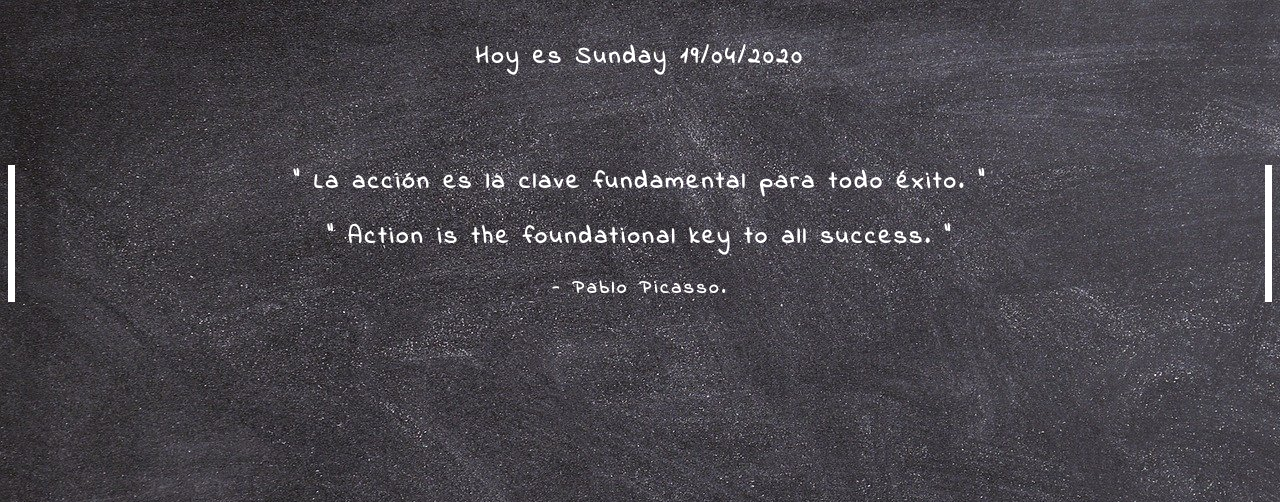
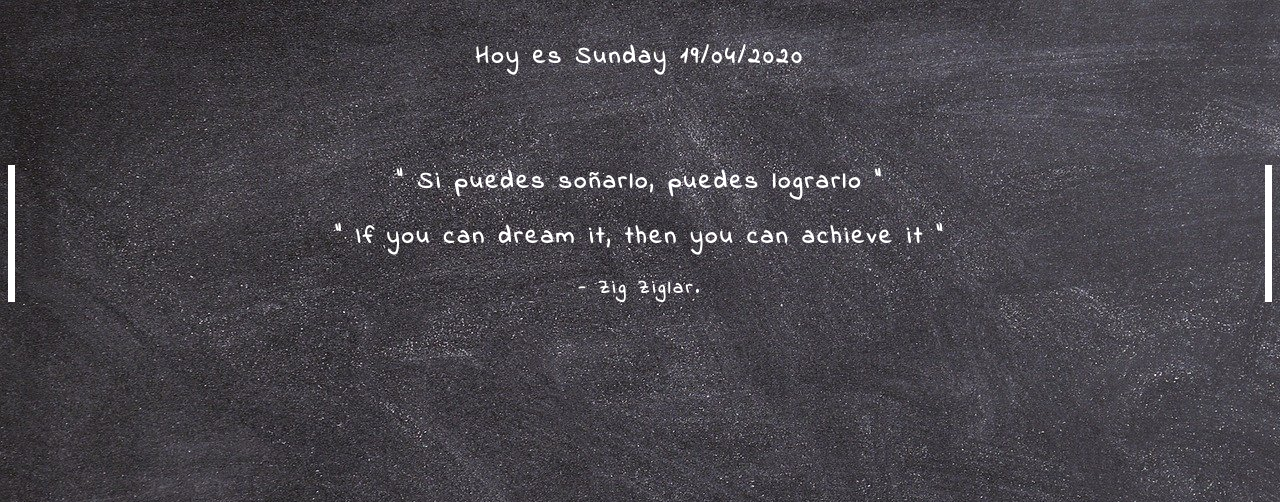
Before and after one commit to Vidito/quotes, a PHP site: page / in a window 1280 px wide. Shown: the top 502 px of the page. Run offline with PHP 8.4, Linux system fonts and the light colour scheme.

Commit message:
Update index.php

```diff
--- a/index.php
+++ b/index.php
@@ -5,7 +5,32 @@ $quotes = [
     ['text' => 'Nunca renuncies a un sueño por el tiempo que se requiere para lograrlo. El tiempo pasará de todas formas.',  'author'=> 'Earl Nightingale.',
     'english'=>'Never give up on a dream just because of the time it will take to accomplish it. The time will pass anyway.' ],
     ['text'=>'No puedo cambiar la dirección del viento, pero sí ajustar mis velas para llegar a mi destino.',  'author'=>'James Dean.',
-    'english'=>'I can’t change the direction of the wind, but I can adjust my sails to always reach my destination.']
+    'english'=>'I can’t change the direction of the wind, but I can adjust my sails to always reach my destination.'],
+    ['text'=>'La mayoría de las personas gastan más tiempo y energías en hablar de los problemas que en afrontarlos.', 'author'=>'Henry Ford. ', 'english'=>'Most people spend more time and energy going around problems than in trying to solve them '],
+    ['text'=>'Todos nuestros sueños se pueden hacer realidad si tenemos el coraje de perseguirlos. ', 'author'=>'Walt Disney ', 'english'=>'All our dreams can come true if we have the courage to pursue them '],
+    ['text'=>'Dentro de veinte años estarás más decepcionado por las cosas que no hiciste, que por las que hiciste. Así que suelta las amarras. Navega lejos del puerto seguro. Atrapa los vientos alisios en tus velas. Explora. Sueña. Descubre. ', 'author'=>'Mark Twain ', 'english'=>'Twenty years from now you will be more disappointed by the things that you didn’t do than by the ones you did do. So throw off the bowlines. Sail away from the safe harbor. Catch the trade winds in your sails. Explore. Dream. Discover '],
+    ['text'=>' Cambia tus pensamientos y cambiarás tu mundo', 'author'=>'Norman Vincent Peale ', 'english'=>'Change your thoughts and you change your world '],
+    ['text'=>' Trabaja duro en silencio, que el éxito sea tu ruido', 'author'=>'Frank Ocean ', 'english'=>'Work hard in silence, let your success be your noise '],
+    ['text'=>' No importa lo lento que vayas, siempre y cuando no te detengas.', 'author'=>' Confucios', 'english'=>' It does not matter how slowly you go as long as you do not stop.'],
+    ['text'=>'Tu trabajo va a llenar gran parte de tu vida, y la única manera de estar realmente satisfecho es hacer lo que creas es un gran trabajo. Y la única manera de hacerlo es amar lo que haces. Si no lo has encontrado aún, sigue buscando. ', 'author'=>' Steve Jobs', 'english'=>'Your work is going to fill a large part of your life, and the only way to be truly satisfied is to do what you believe is great work. And the only way to do great work is to love what you do. If you haven’t found it yet, keep looking '],
+    ['text'=>'Imposible es una palabra que se encuentra sólo en el diccionario de los tontos. ', 'author'=>'Napoleón Bonaparte ', 'english'=>'Impossible is a word to be found only in the dictionary of fools.” – Napoleon Bonaparte '],
+    ['text'=>' Recuerda que la felicidad es una forma de viajar, no un destino', 'author'=>'Roy L. Goodman. ', 'english'=>'Remember that happiness is a way of travel, not a destination '],
+    ['text'=>'Los desafíos son los que hacen que la vida sea interesante y superarlos es lo que hace la vida significativa ', 'author'=>'Joshua J. Marine ', 'english'=>'Challenges are what make life interesting and overcoming them is what makes life meaningful '],
+    ['text'=>' Yo prefiero ser un fracaso en algo que me gusta, que un éxito en algo que odio', 'author'=>'George Burns ', 'english'=>'I’d rather be a failure at something I love than a success at something I hate '],
+    ['text'=>' La vida es un 10% lo que me ocurre y 90% cómo reacciono a ello.', 'author'=>' Charles R. Swindoll.', 'english'=>'Life is 10% of what happens to me and 90% of how I react to it.”  '],
+    ['text'=>'La persona que dice que algo no puede hacerse no debe interrumpir a la persona que lo está haciendo ', 'author'=>'Proverbio chino. ', 'english'=>'The person who says it cannot be done should not interrupt the person who is doing it. '],
+    ['text'=>' Los ganadores nunca se rinden y los que se rinden nunca ganan', 'author'=>' Atribuida a Vince Lombardi', 'english'=>' Winners never quit, and quitters never win'],
+    ['text'=>'No conquistamos a la montaña, sino a nosotros mismos', 'author'=>'Edmund Hillary. ', 'english'=>'It is not the mountain we conquer, but ourselves '],
+    ['text'=>'¿Quieres saber quién eres? No preguntes. ¡Actúa! La acción delineará y definirá quién eres ', 'author'=>' Thomas Jefferson', 'english'=>'Do you want to know who you are? Don’t Ask. Act! Action will delineate and define you '],
+    ['text'=>'Si puedes soñarlo, puedes lograrlo ', 'author'=>' Zig Ziglar.', 'english'=>' If you can dream it, then you can achieve it'],
+    ['text'=>' El conocimiento tiene que ser mejorado, desafiado e incrementado constantemente, o se desvanece', 'author'=>'Peter Drucker ', 'english'=>'Knowledge has to be improved, challenged and increased constantly, or it vanishes '],
+    ['text'=>'No cuentes los días, haz que los días cuenten ', 'author'=>'Muhammad Ali. ', 'english'=>' Don’t count the days, make the days count'],
+    ['text'=>' Recuerda que no conseguir lo que quieres es a veces un maravilloso golpe de suerte', 'author'=>'Dalai Lama. ', 'english'=>' Remember that sometimes not getting what you want is a wonderful stroke of luck'],
+    ['text'=>' El secreto real del éxito es el entusiasmo', 'author'=>'Walter Chrysler. ', 'english'=>'The real secret of success is enthusiasm '],
+    ['text'=>' Para evitar la crítica no hagas nada, no digas nada, no seas nada', 'author'=>' Elbert Hubbard.', 'english'=>' To avoid criticism say nothing, do nothing, be nothing'],
+    ['text'=>'El éxito no es la llave de la felicidad. La felicidad es la llave del éxito. Si amas lo que haces, tendrás éxito ', 'author'=>'Albert Schweitzer. ', 'english'=>'Success is not the key to happiness. Happiness is the key to success. If you love what you are doing, you will be successful '],
+    ['text'=>' Sé agradecido por lo que tienes; terminarás teniendo más. Si te concentras en lo que no tienes, nunca, jamás tendrás suficiente', 'author'=>'Oprah Winfrey ', 'english'=>' Be thankful for what you have; you’ll end up having more. If you concentrate on what you don’t have, you will never, ever have enough'],
+    ['text'=>'La pregunta no es quién me va a dejar hacer algo; es quién se atreverá a detenerme.”  ', 'author'=>' Ayn Rand.', 'english'=>'The question isn’t who is going to let me; it’s who is going to stop me '],
 
 
 
```
